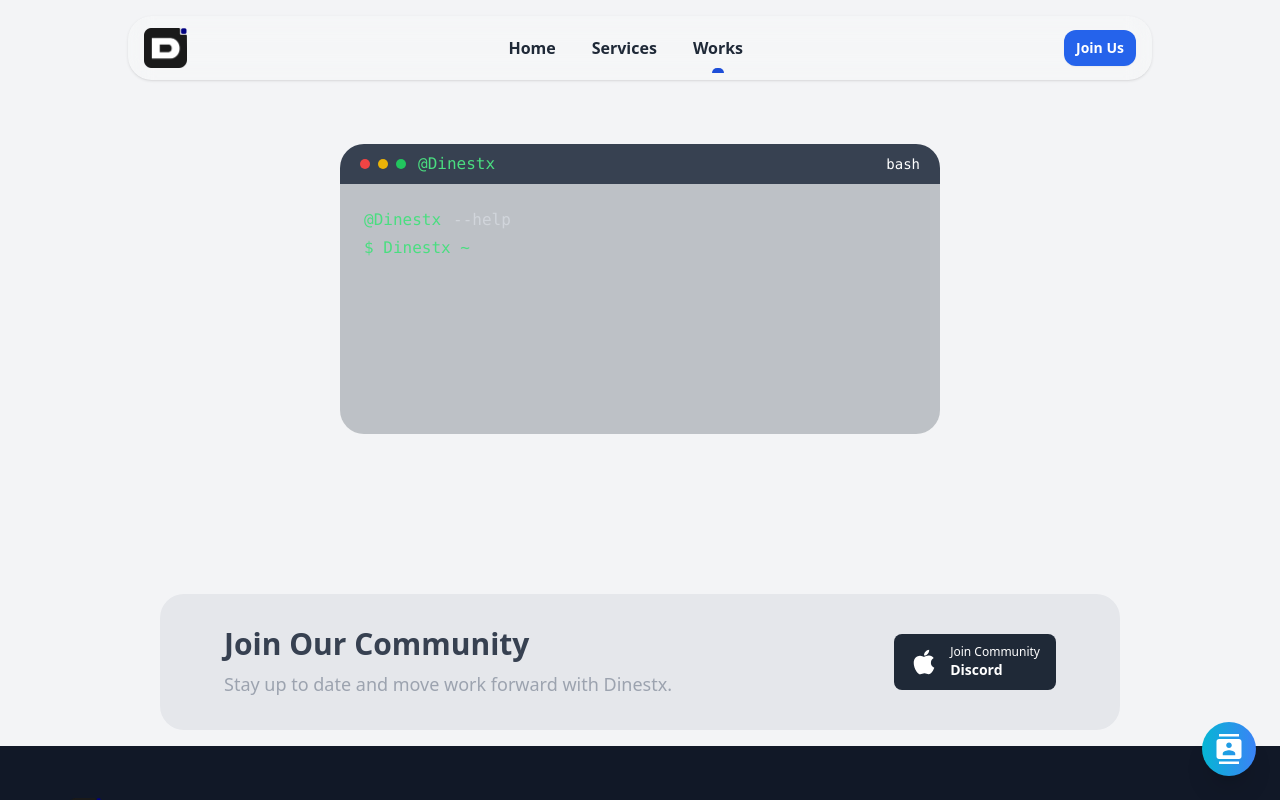
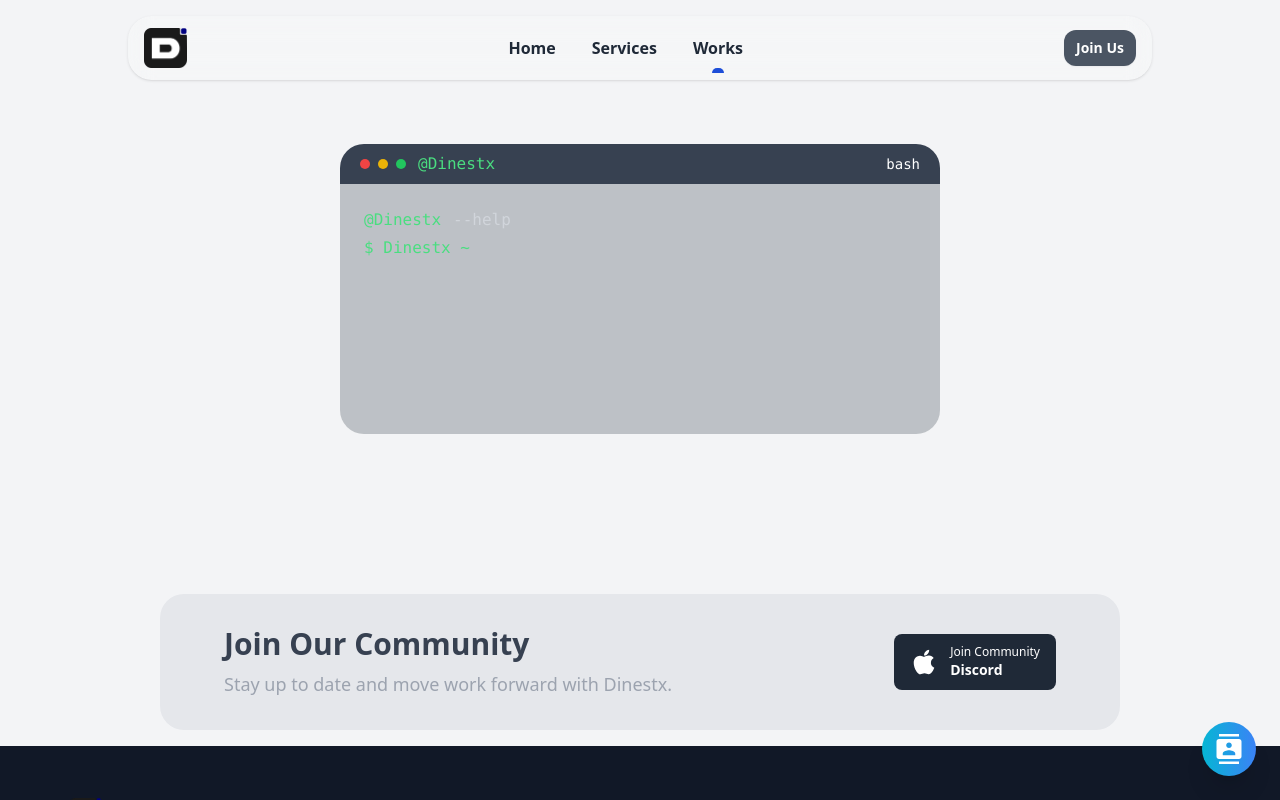
Before and after one commit to meaviishek/Dinestx, a React (Vite) app in the folder frontend/: page /works in a window 1280 px wide. Built offline with nearby package versions, Linux system fonts and the light colour scheme; a web font is replaced by a local one.

Commit message:
first commit

```diff
--- a/frontend/src/components/Header.jsx
+++ b/frontend/src/components/Header.jsx
@@ -96,7 +96,7 @@
                     </NavLink>
             </nav>
             <div className="flex text-2xl items-center justify-end gap-5">
-                <a className=" inline-flex items-center justify-center rounded-xl bg-blue-600 px-3 py-2 text-sm font-semibold text-white shadow-sm transition-all duration-150 hover:bg-blue-500 focus-visible:outline focus-visible:outline-2 focus-visible:outline-offset-2 focus-visible:outline-blue-600 "
+                <a className=" inline-flex items-center justify-center rounded-xl bg-gray-600 px-3 py-2 text-sm font-semibold text-white shadow-sm transition-all duration-150 hover:bg-blue-500 focus-visible:outline focus-visible:outline-2 focus-visible:outline-offset-2 focus-visible:outline-blue-600 "
                     href="/login">Join Us</a>
             </div>
 
```
